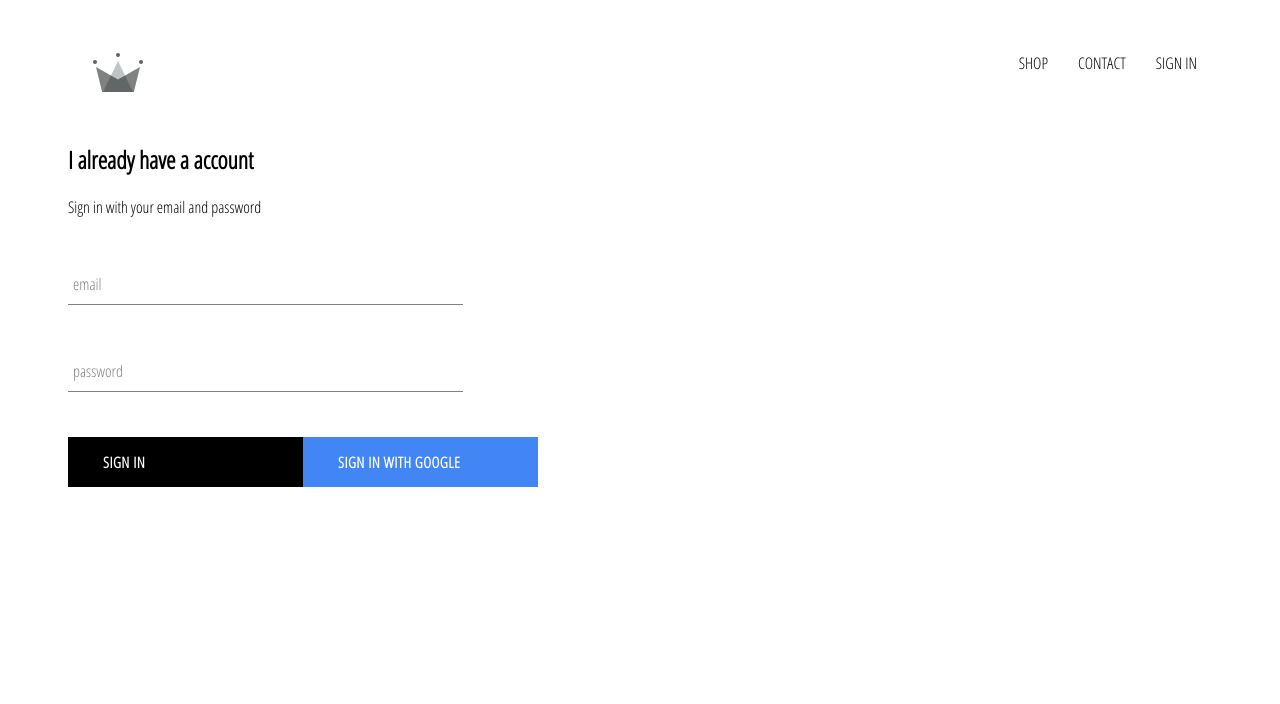
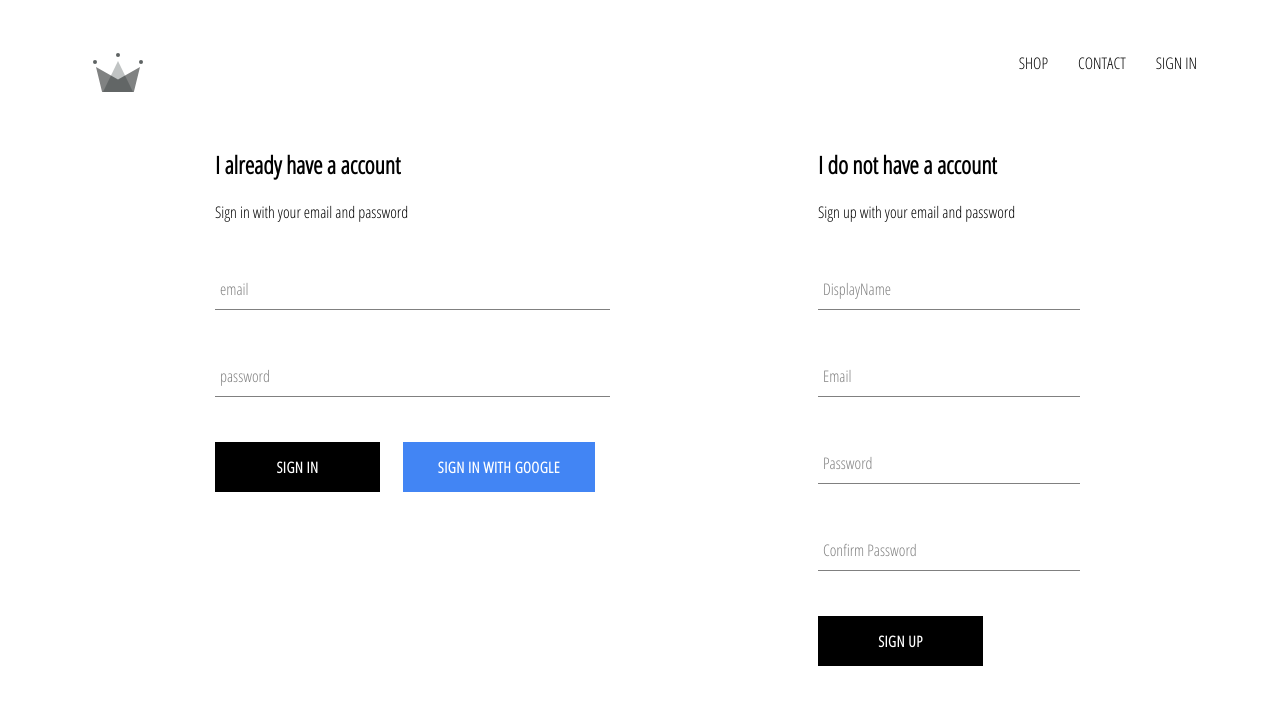
Before and after one commit to TungLam101098/crwn-clothing, a React (Create React App) app: page /signin in a window 1280 px wide. Shown: the top 704 px of the page. Built offline with nearby package versions, Linux system fonts and the light colour scheme; no server answers.

Commit message:
implemented firebase utils, included ability to store authenticated users into our firestore databse

```diff
--- a/src/App.js
+++ b/src/App.js
@@ -1,30 +1,38 @@
-import React, { useEffect, useState } from 'react';
-import Homepage from './pages/homepage/homepage.component';
-import './App.css';
-import { Switch, Route } from 'react-router-dom';
-import ShopPage from './pages/shop/shop.component';
-import Header from './components/header/header.component';
-import SignInAndSignUpPage from './pages/sign-in-and-sign-up/sign-in-and-sign-up.component';
-import { auth } from './firebase/firebase.utils';
+import React, { useEffect, useState } from "react";
+import Homepage from "./pages/homepage/homepage.component";
+import "./App.css";
+import { Switch, Route } from "react-router-dom";
+import ShopPage from "./pages/shop/shop.component";
+import Header from "./components/header/header.component";
+import SignInAndSignUpPage from "./pages/sign-in-and-sign-up/sign-in-and-sign-up.component";
+import { auth, createUserProfileDocument } from "./firebase/firebase.utils";
 
 const App = () => {
   const [currentUser, setCurrentUser] = useState(null);
   useEffect(() => {
-    auth.onAuthStateChanged(user => {
-      setCurrentUser(user);
-      console.log(user);
-    })
-  }, [])
+    auth.onAuthStateChanged(async (userAuth) => {
+      if (userAuth) {
+        const userRef = await createUserProfileDocument(userAuth);
+        userRef.onSnapshot((snapShot) => {
+          setCurrentUser({
+            id: snapShot.id,
+            ...snapShot.data(),
+          });
+        });
+      }
+      setCurrentUser(userAuth);
+    });
+  }, []);
   return (
     <>
-    <Header currentUser= {currentUser} />
+      <Header currentUser={currentUser} />
       <Switch>
-        <Route exact path='/' component={Homepage} />
-        <Route exact path='/shop' component={ShopPage} />
-        <Route exact path='/signin' component={SignInAndSignUpPage} />
+        <Route exact path="/" component={Homepage} />
+        <Route exact path="/shop" component={ShopPage} />
+        <Route exact path="/signin" component={SignInAndSignUpPage} />
       </Switch>
     </>
-  )
-}
+  );
+};
 
-export default App
+export default App;
--- a/src/components/custom-button/custom-button.component.jsx
+++ b/src/components/custom-button/custom-button.component.jsx
@@ -3,9 +3,9 @@ import './custom-button.styles.scss';
 
 const CustomButton = ({children,isGoogleSignIn, ...otherProps}) => {
   return (
-    <div className={`${isGoogleSignIn ? 'google-sign-in' : ''} custom-button`} {...otherProps}>
+    <button className={`${isGoogleSignIn ? 'google-sign-in' : ''} custom-button`} {...otherProps}>
       {children}
-    </div>
+    </button>
   )
 }
 
--- a/src/components/form-input/form-input.component.jsx
+++ b/src/components/form-input/form-input.component.jsx
@@ -4,12 +4,12 @@ import './form-input.styles.scss';
 const FormInput = ({handleChange, label, ...ortherProps}) => {
   return (
     <div className='group'>
-      <input className='form-input' onChange={handleChange} {...ortherProps} />
       {
         label ?
         (<label className={`${ortherProps.value.length ? 'shrink' : ''}form-input-label` }>{label}</label>)
         : null
       }
+      <input className='form-input' onChange={handleChange} {...ortherProps} />
     </div>
   )
 }
--- /dev/null
+++ b/src/components/sign-up/sign-up.component.jsx
@@ -0,0 +1,89 @@
+import React, { useState } from "react";
+import FormInput from "../form-input/form-input.component";
+import CustomButton from "../custom-button/custom-button.component";
+import './sign-up.styles.scss';
+
+import { auth, createUserProfileDocument } from "../../firebase/firebase.utils";
+
+const SignUp = () => {
+  const [dataUser, setDataUser] = useState({
+    displayName: "",
+    email: "",
+    password: "",
+    confirmPassword: "",
+  });
+  const handleSubmit = async (e) => {
+    e.preventDefault();
+    if (dataUser.password !== dataUser.confirmPassword) {
+      alert("passwords don't match");
+      return;
+    }
+    if (dataUser.password.length < 6 || dataUser.confirmPassword.length < 6) {
+      alert("passwords length > 6");
+      return;
+    }
+    try {
+      const displayName = dataUser.displayName;
+      const { user } = await auth.createUserWithEmailAndPassword(
+        dataUser.email,
+        dataUser.password
+      );
+      createUserProfileDocument(user, { displayName });
+      setDataUser({
+        displayName: "",
+        email: "",
+        password: "",
+        confirmPassword: "",
+      });
+    } catch (error) {
+      console.log(error);
+    }
+  };
+  const handleChange = (target) => {
+    const {name, value} = target;
+    setDataUser({...dataUser, [name]: value});
+  }
+  return (
+    <div className="sign-up">
+      <h2 className="title">I do not have a account</h2>
+      <span>Sign up with your email and password</span>
+      <form className="sign-up-form" onSubmit={handleSubmit}>
+        <FormInput
+          type="text"
+          name="displayName"
+          value={dataUser.displayName}
+          onChange={e =>handleChange(e.target)}
+          label="DisplayName"
+          required
+        />
+        <FormInput
+          type="email"
+          name="email"
+          value={dataUser.email}
+          onChange={e =>handleChange(e.target)}
+          label="Email"
+          required
+        />
+        <FormInput
+          type="password"
+          name="password"
+          value={dataUser.password}
+          onChange={e =>handleChange(e.target)}
+          label="Password"
+          required
+        />
+        <FormInput
+          type="password"
+          name="confirmPassword"
+          value={dataUser.confirmPassword}
+          onChange={e =>handleChange(e.target)}
+          label="Confirm Password"
+          required
+        />
+        <CustomButton type='submit'>SIGN UP</CustomButton>
+      </form>
+    </div>
+  );
+};
+
+export default SignUp;
--- /dev/null
+++ b/src/components/sign-up/sign-up.styles.scss
@@ -0,0 +1,6 @@
+.sign-in-and-sign-up {
+  width: 850px;
+  display: flex;
+  justify-content: space-between;
+  margin: 30px auto;
+}
--- a/src/firebase/firebase.utils.js
+++ b/src/firebase/firebase.utils.js
@@ -12,6 +12,29 @@ const config = {
   measurementId: "G-N4K5PMJV7J"
 };
 
+export const createUserProfileDocument = async (userAuth, additionalData) => {
+  if (!userAuth) return;
+
+  const userRef = firestore.doc(`users/${userAuth.uid}`);
+
+  const snapShot = await userRef.get();
+
+  if (!snapShot.exists) {
+    const { displayName, email } = userAuth;
+    const createdAt = new Date();
+    try {
+      await userRef.set({
+        displayName,
+        email,createdAt,
+        ...additionalData
+      })
+    } catch(error) {
+      console.log('error creating user', error.message);
+    }
+  }
+  return userRef;
+}
+
 firebase.initializeApp(config);
 
 export const auth = firebase.auth();
--- a/src/pages/sign-in-and-sign-up/sign-in-and-sign-up.component.jsx
+++ b/src/pages/sign-in-and-sign-up/sign-in-and-sign-up.component.jsx
@@ -1,11 +1,13 @@
 import React from 'react';
 import SignIn from '../../components/sign-in/sign-in.component';
+import SignUp from '../../components/sign-up/sign-up.component';
 import './sign-in-and-sign-up.styles.scss';
 
 const SignInAndSignUpPage = () => {
   return (
     <div className='sign-in-and-sign-up'>
       <SignIn />
+      <SignUp />
     </div>
   )
 }
```
